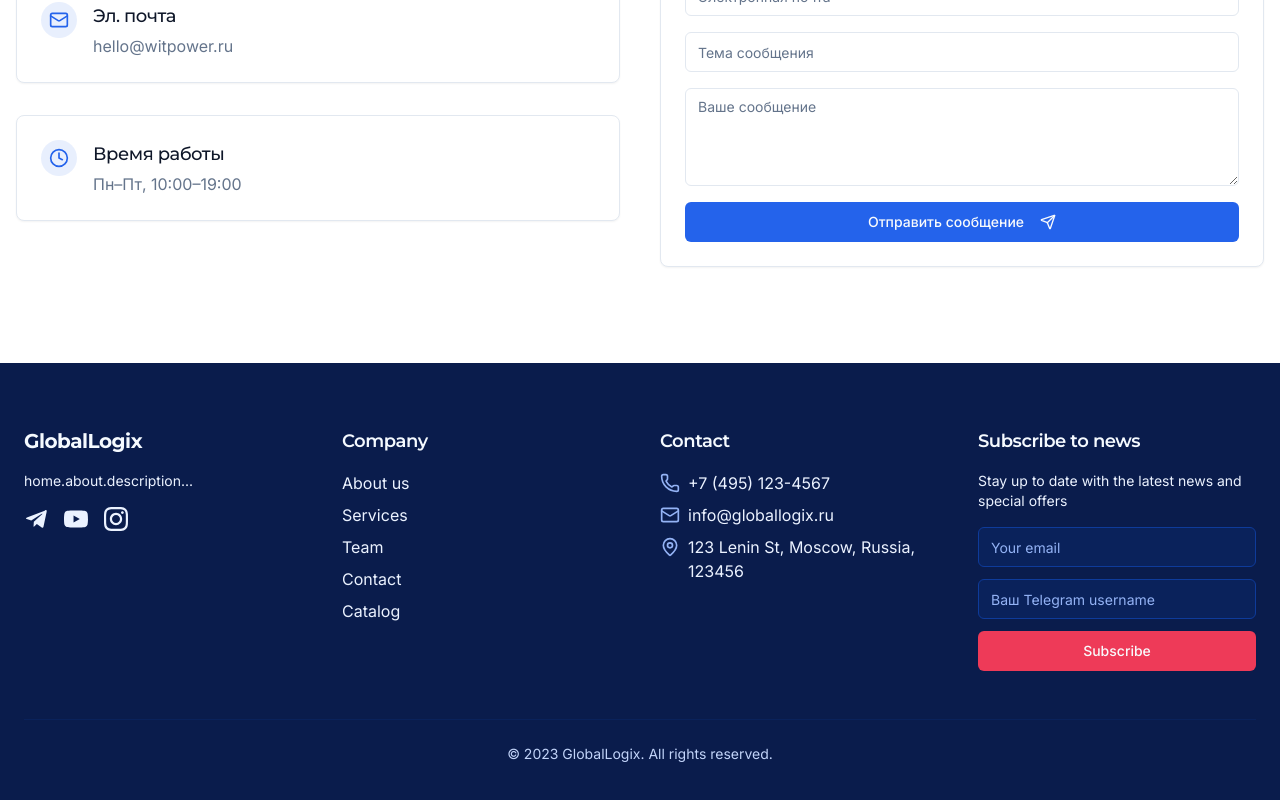
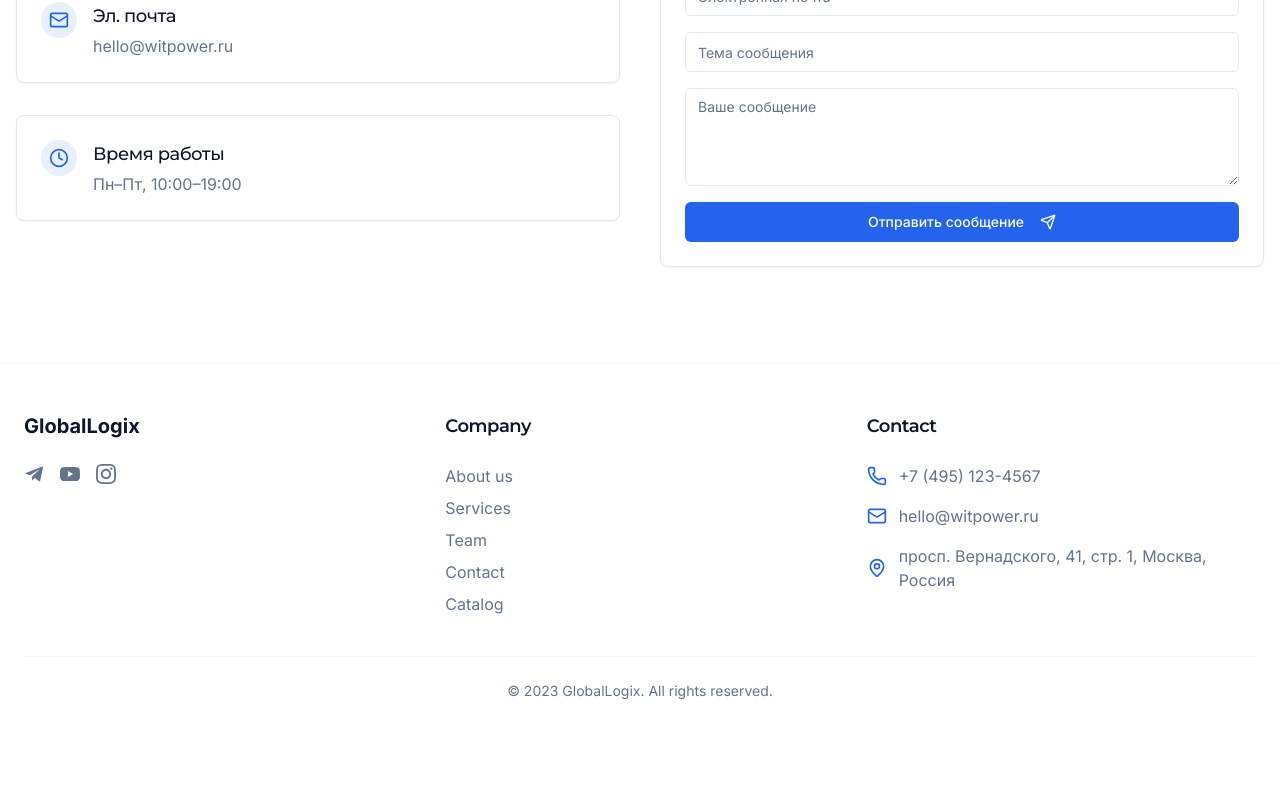
Before and after one commit to Tofy00/global-logix-portal, a React (Vite) app: page / in a window 1280 px wide. Shown: the part 3485-4285 px from the top of the page. After the commit the page ends 4234 px from the top, so only its background shows below. Built offline with nearby package versions, Linux system fonts and the light colour scheme.

Commit message:
Refactor: Update footer content and design
- Removed the subscription form.
- Updated contact information.
- Made links and social media icons clickable.
- Added hover animations to links and icons.
- Improved footer layout and styling.

```diff
--- a/src/components/Footer.tsx
+++ b/src/components/Footer.tsx
@@ -1,132 +1,143 @@
 
-import { useState } from "react";
 import { Link } from "react-router-dom";
 import { useLanguage } from "@/components/LanguageProvider";
-import { Button } from "@/components/ui/button";
-import { Input } from "@/components/ui/input";
-import { useToast } from "@/hooks/use-toast";
+import { Separator } from "@/components/ui/separator";
 import { Mail, Phone, MapPin } from "lucide-react";
+import ScrollReveal from "@/components/ScrollReveal";
 
 const Footer = () => {
   const { t } = useLanguage();
-  const { toast } = useToast();
-  const [email, setEmail] = useState("");
-  const [telegram, setTelegram] = useState("");
 
-  const handleSubscribe = (e: React.FormEvent) => {
-    e.preventDefault();
+  const socialLinks = [
+    {
+      name: "Telegram",
+      url: "#",
+      icon: (
+        <svg className="h-5 w-5" fill="currentColor" viewBox="0 0 24 24" xmlns="http://www.w3.org/2000/svg">
+          <path d="M20.665 3.717l-17.73 6.837c-1.21.486-1.203 1.161-.222 1.462l4.552 1.42l10.532-6.645c.498-.303.953-.14.579.192l-8.533 7.701l-.335 4.99c.49 0 .707-.222.98-.484l2.347-2.283l4.883 3.604c.894.498 1.538.242 1.764-.827l3.184-15.013c.325-1.301-.5-1.89-1.444-1.481z"/>
+        </svg>
+      )
+    },
+    {
+      name: "YouTube",
+      url: "#",
+      icon: (
+        <svg className="h-5 w-5" fill="currentColor" viewBox="0 0 24 24" xmlns="http://www.w3.org/2000/svg">
+          <path d="M23.498 6.186a3.016 3.016 0 0 0-2.122-2.136C19.505 3.545 12 3.545 12 3.545s-7.505 0-9.377.505A3.017 3.017 0 0 0 .502 6.186C0 8.07 0 12 0 12s0 3.93.502 5.814a3.016 3.016 0 0 0 2.122 2.136c1.871.505 9.376.505 9.376.505s7.505 0 9.377-.505a3.015 3.015 0 0 0 2.122-2.136C24 15.93 24 12 24 12s0-3.93-.502-5.814zM9.545 15.568V8.432L15.818 12l-6.273 3.568z"/>
+        </svg>
+      )
+    },
+    {
+      name: "Instagram",
+      url: "#",
+      icon: (
+        <svg className="h-5 w-5" fill="currentColor" viewBox="0 0 24 24" xmlns="http://www.w3.org/2000/svg">
+          <path d="M12 2.163c3.204 0 3.584.012 4.85.07 3.252.148 4.771 1.691 4.919 4.919.058 1.265.069 1.645.069 4.849 0 3.205-.012 3.584-.069 4.849-.149 3.225-1.664 4.771-4.919 4.919-1.266.058-1.644.07-4.85.07-3.204 0-3.584-.012-4.849-.07-3.26-.149-4.771-1.699-4.919-4.92-.058-1.265-.07-1.644-.07-4.849 0-3.204.013-3.583.07-4.849.149-3.227 1.664-4.771 4.919-4.919 1.266-.057 1.645-.069 4.849-.069zm0-2.163c-3.259 0-3.667.014-4.947.072-4.358.2-6.78 2.618-6.98 6.98-.059 1.281-.073 1.689-.073 4.948 0 3.259.014 3.668.072 4.948.2 4.358 2.618 6.78 6.98 6.98 1.281.058 1.689.072 4.948.072 3.259 0 3.668-.014 4.948-.072 4.354-.2 6.782-2.618 6.979-6.98.059-1.28.073-1.689.073-4.948 0-3.259-.014-3.667-.072-4.947-.196-4.354-2.617-6.78-6.979-6.98-1.281-.059-1.69-.073-4.949-.073zm0 5.838c-3.403 0-6.162 2.759-6.162 6.162s2.759 6.163 6.162 6.163 6.162-2.759 6.162-6.163c0-3.403-2.759-6.162-6.162-6.162zm0 10.162c-2.209 0-4-1.79-4-4 0-2.209 1.791-4 4-4s4 1.791 4 4c0 2.21-1.791 4-4 4zm6.406-11.845c-.796 0-1.441.645-1.441 1.44s.645 1.44 1.441 1.44c.795 0 1.439-.645 1.439-1.44s-.644-1.44-1.439-1.44z"/>
+        </svg>
+      )
+    }
+  ];
 
-    if (!email && !telegram) return;
+  const contactInfo = [
+    {
+      icon: <Phone className="h-5 w-5 text-primary-500 shrink-0" />,
+      text: "+7 (495) 123-4567",
+      href: "tel:+74951234567"
+    },
+    {
+      icon: <Mail className="h-5 w-5 text-primary-500 shrink-0" />,
+      text: "hello@witpower.ru",
+      href: "mailto:hello@witpower.ru"
+    },
+    {
+      icon: <MapPin className="h-5 w-5 text-primary-500 shrink-0" />,
+      text: "просп. Вернадского, 41, стр. 1, Москва, Россия",
+      href: "https://maps.google.com/?q=просп.+Вернадского,+41,+стр.+1,+Москва,+Россия"
+    }
+  ];
 
-    // In a real app, here you would send this to your backend
-    console.log("Subscribed:", { email, telegram });
-
-    toast({
-      title: t("common.success"),
-      description: t("common.successMessage"),
-      duration: 3000,
-    });
-
-    setEmail("");
-    setTelegram("");
-  };
+  const navigationLinks = [
+    { name: t("footer.about"), path: "/#about" },
+    { name: t("footer.services"), path: "/#services" },
+    { name: t("footer.team"), path: "/#team" },
+    { name: t("footer.contact"), path: "/#contact" },
+    { name: t("nav.catalog"), path: "/catalog" }
+  ];
 
   return (
-    <footer className="bg-primary-900 text-primary-50">
-      <div className="container py-12 md:py-16">
-        <div className="grid grid-cols-1 md:grid-cols-2 lg:grid-cols-4 gap-10">
-          <div className="flex flex-col space-y-4">
-            <h3 className="text-xl font-bold">GlobalLogix</h3>
-            <p className="text-primary-100 text-sm max-w-xs">
-              {t("home.about.description") ? t("home.about.description").substring(0, 150) + "..." : ""}
-            </p>
-            <div className="flex space-x-4 mt-4">
-              <a href="https://t.me/globallogix" target="_blank" rel="noopener noreferrer" className="text-primary-100 hover:text-white transition-colors">
-                <svg className="h-6 w-6" fill="currentColor" viewBox="0 0 24 24" xmlns="http://www.w3.org/2000/svg">
-                  <path d="M20.665 3.717l-17.73 6.837c-1.21.486-1.203 1.161-.222 1.462l4.552 1.42l10.532-6.645c.498-.303.953-.14.579.192l-8.533 7.701l-.335 4.99c.49 0 .707-.222.98-.484l2.347-2.283l4.883 3.604c.894.498 1.538.242 1.764-.827l3.184-15.013c.325-1.301-.5-1.89-1.444-1.481z"/>
-                </svg>
+    <footer className="bg-background">
+      <Separator className="bg-border/40" />
+      <ScrollReveal>
+        <div className="container py-12">
+          <div className="grid grid-cols-1 md:grid-cols-3 gap-8">
+            {/* Company Info & Social */}
+            <div className="flex flex-col space-y-6">
+              <Link
+                to="/"
+                className="text-xl font-bold text-foreground hover:text-primary transition-colors duration-300 transform hover:scale-105 w-fit"
+              >
+                GlobalLogix
+              </Link>
+
+              <div className="flex space-x-4">
+                {socialLinks.map((social, index) => (
+                  <a
+                    key={index}
+                    href={social.url}
+                    aria-label={social.name}
+                    target="_blank"
+                    rel="noopener noreferrer"
+                    className="text-muted-foreground hover:text-primary transition-colors duration-300 transform hover:scale-110"
+                  >
+                    {social.icon}
                   </a>
-              <a href="https://youtube.com/globallogix" target="_blank" rel="noopener noreferrer" className="text-primary-100 hover:text-white transition-colors">
-                <svg className="h-6 w-6" fill="currentColor" viewBox="0 0 24 24" xmlns="http://www.w3.org/2000/svg">
-                  <path d="M23.498 6.186a3.016 3.016 0 0 0-2.122-2.136C19.505 3.545 12 3.545 12 3.545s-7.505 0-9.377.505A3.017 3.017 0 0 0 .502 6.186C0 8.07 0 12 0 12s0 3.93.502 5.814a3.016 3.016 0 0 0 2.122 2.136c1.871.505 9.376.505 9.376.505s7.505 0 9.377-.505a3.015 3.015 0 0 0 2.122-2.136C24 15.93 24 12 24 12s0-3.93-.502-5.814zM9.545 15.568V8.432L15.818 12l-6.273 3.568z"/>
-                </svg>
-              </a>
-              <a href="https://instagram.com/globallogix" target="_blank" rel="noopener noreferrer" className="text-primary-100 hover:text-white transition-colors">
-                <svg className="h-6 w-6" fill="currentColor" viewBox="0 0 24 24" xmlns="http://www.w3.org/2000/svg">
-                  <path d="M12 2.163c3.204 0 3.584.012 4.85.07 3.252.148 4.771 1.691 4.919 4.919.058 1.265.069 1.645.069 4.849 0 3.205-.012 3.584-.069 4.849-.149 3.225-1.664 4.771-4.919 4.919-1.266.058-1.644.07-4.85.07-3.204 0-3.584-.012-4.849-.07-3.26-.149-4.771-1.699-4.919-4.92-.058-1.265-.07-1.644-.07-4.849 0-3.204.013-3.583.07-4.849.149-3.227 1.664-4.771 4.919-4.919 1.266-.057 1.645-.069 4.849-.069zm0-2.163c-3.259 0-3.667.014-4.947.072-4.358.2-6.78 2.618-6.98 6.98-.059 1.281-.073 1.689-.073 4.948 0 3.259.014 3.668.072 4.948.2 4.358 2.618 6.78 6.98 6.98 1.281.058 1.689.072 4.948.072 3.259 0 3.668-.014 4.948-.072 4.354-.2 6.782-2.618 6.979-6.98.059-1.28.073-1.689.073-4.948 0-3.259-.014-3.667-.072-4.947-.196-4.354-2.617-6.78-6.979-6.98-1.281-.059-1.69-.073-4.949-.073zm0 5.838c-3.403 0-6.162 2.759-6.162 6.162s2.759 6.163 6.162 6.163 6.162-2.759 6.162-6.163c0-3.403-2.759-6.162-6.162-6.162zm0 10.162c-2.209 0-4-1.79-4-4 0-2.209 1.791-4 4-4s4 1.791 4 4c0 2.21-1.791 4-4 4zm6.406-11.845c-.796 0-1.441.645-1.441 1.44s.645 1.44 1.441 1.44c.795 0 1.439-.645 1.439-1.44s-.644-1.44-1.439-1.44z"/>
-                </svg>
-              </a>
+                ))}
               </div>
             </div>
 
+            {/* Company Links */}
             <div className="flex flex-col space-y-4">
-            <h3 className="text-lg font-semibold">{t("footer.company")}</h3>
-            <div className="flex flex-col space-y-2">
-              <Link to="/#about" className="text-primary-100 hover:text-white transition-colors">
-                {t("footer.about")}
+              <h3 className="text-lg font-semibold mb-2">{t("footer.company")}</h3>
+              <nav className="flex flex-col space-y-2">
+                {navigationLinks.map((link, index) => (
+                  <Link
+                    key={index}
+                    to={link.path}
+                    className="text-muted-foreground hover:text-primary transition-colors duration-300 transform hover:translate-x-1 w-fit"
+                  >
+                    {link.name}
                   </Link>
-              <Link to="/#services" className="text-primary-100 hover:text-white transition-colors">
-                {t("footer.services")}
-              </Link>
-              <Link to="/#team" className="text-primary-100 hover:text-white transition-colors">
-                {t("footer.team")}
-              </Link>
-              <Link to="/#contact" className="text-primary-100 hover:text-white transition-colors">
-                {t("footer.contact")}
-              </Link>
-              <Link to="/catalog" className="text-primary-100 hover:text-white transition-colors">
-                {t("nav.catalog")}
-              </Link>
-            </div>
+                ))}
+              </nav>
             </div>
 
+            {/* Contact Info */}
             <div className="flex flex-col space-y-4">
-            <h3 className="text-lg font-semibold">{t("footer.contact")}</h3>
-            <div className="flex flex-col space-y-2">
-              <div className="flex items-start space-x-2">
-                <Phone className="h-5 w-5 text-primary-300 shrink-0 mt-0.5" />
-                <span className="text-primary-100">{t("footer.phone")}</span>
-              </div>
-              <div className="flex items-start space-x-2">
-                <Mail className="h-5 w-5 text-primary-300 shrink-0 mt-0.5" />
-                <span className="text-primary-100">{t("footer.email")}</span>
-              </div>
-              <div className="flex items-start space-x-2">
-                <MapPin className="h-5 w-5 text-primary-300 shrink-0 mt-0.5" />
-                <span className="text-primary-100">{t("footer.address")}</span>
+              <h3 className="text-lg font-semibold mb-2">{t("footer.contact")}</h3>
+              <div className="flex flex-col space-y-4">
+                {contactInfo.map((contact, index) => (
+                  <a
+                    key={index}
+                    href={contact.href}
+                    className="flex items-center space-x-3 text-muted-foreground hover:text-primary transition-colors duration-300 group w-fit"
+                    target={contact.href.startsWith("https") ? "_blank" : undefined}
+                    rel={contact.href.startsWith("https") ? "noopener noreferrer" : undefined}
+                  >
+                    <span className="transition-transform duration-300 group-hover:scale-110">
+                      {contact.icon}
+                    </span>
+                    <span>{contact.text}</span>
+                  </a>
+                ))}
               </div>
             </div>
           </div>
 
-          <div className="flex flex-col space-y-4">
-            <h3 className="text-lg font-semibold">{t("footer.subscribe")}</h3>
-            <p className="text-primary-100 text-sm max-w-md mb-2">{t("footer.subscribeText")}</p>
-            <form onSubmit={handleSubscribe} className="space-y-3">
-              <Input
-                type="email"
-                placeholder={t("footer.emailPlaceholder")}
-                value={email}
-                onChange={(e) => setEmail(e.target.value)}
-                className="bg-primary-800/50 border-primary-700 text-white placeholder:text-primary-300"
-              />
-              <Input
-                type="text"
-                placeholder={t("footer.telegramPlaceholder")}
-                value={telegram}
-                onChange={(e) => setTelegram(e.target.value)}
-                className="bg-primary-800/50 border-primary-700 text-white placeholder:text-primary-300"
-              />
-              <Button type="submit" variant="secondary" className="w-full">
-                {t("common.subscribe")}
-              </Button>
-            </form>
-          </div>
-        </div>
-
-        <div className="mt-12 pt-6 border-t border-primary-800/50 text-center text-primary-200 text-sm">
+          <div className="mt-10 pt-6 border-t border-border/40 text-center text-muted-foreground text-sm">
             <p>{t("footer.copyright")}</p>
           </div>
         </div>
+      </ScrollReveal>
     </footer>
   );
 };
```
Lines whose indentation alone changed are shown as unchanged.
